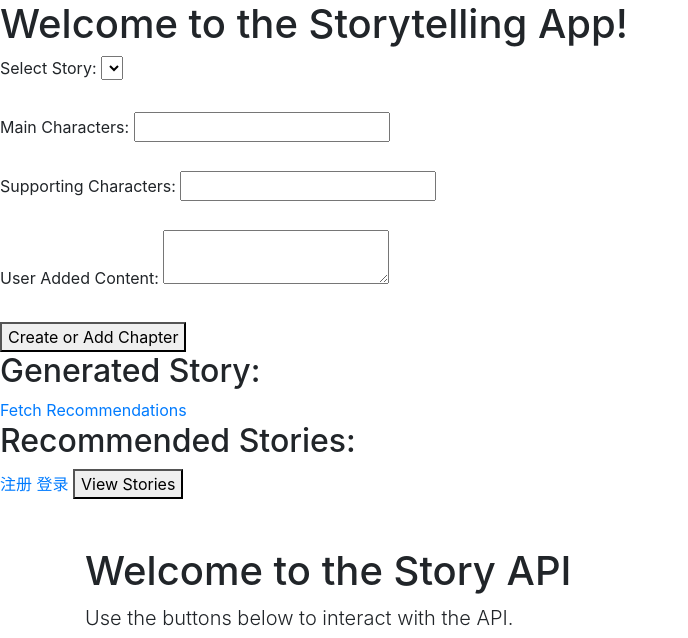
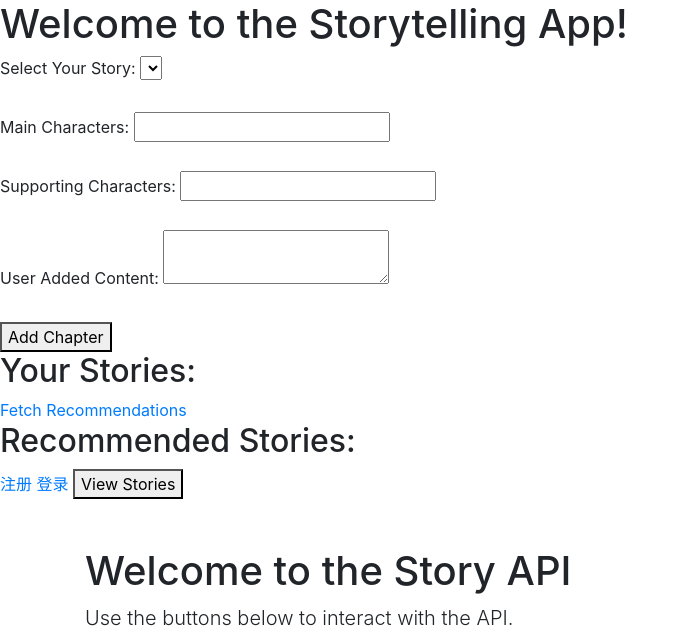
Before and after one commit to delinecnlin/kidstory_api, a Flask app: page / in a window 1280 px wide. Shown: the top 638 px of the page, without its empty margins (0-688 px from the left). Run offline with Flask 3, Linux system fonts and the light colour scheme; lists and menus that the app fills with data are empty; some libraries are stand-ins or nearby versions.

Commit message:
feat: Display user-created stories with covers and chapters, and update story selection UI

```diff
--- a/app/routes.py
+++ b/app/routes.py
@@ -242,11 +242,25 @@ def delete_chapter(id, chapter_id):
     db.session.commit()
     return '', 204
 
-@routes_bp.route('/api/stories/<int:id>/chapters/<int:chapter_id>/rewrite', methods=['POST'])
-def rewrite_chapter(id, chapter_id):
-    data = request.get_json()
-    chapter = Chapter.query.filter_by(story_id=id, id=chapter_id).first_or_404()
-    new_content = rewrite_chapter(id, chapter_id, data['preferences'])
-    chapter.body = new_content['body']
-    db.session.commit()
-    return jsonify({'id': chapter.id, 'title': chapter.title, 'body': chapter.body}), 200
+@routes_bp.route('/api/user_stories', methods=['GET'])
+def get_user_stories():
+    user_email = session.get('user', {}).get('email')
+    if not user_email:
+        return jsonify({'error': 'User not logged in'}), 401
+
+    user = User.query.filter_by(email=user_email).first()
+    if not user:
+        return jsonify({'error': 'User not found'}), 404
+
+    stories = Story.query.filter_by(user_id=user.id).all()
+    user_stories = []
+    for story in stories:
+        user_stories.append({
+            'id': story.id,
+            'title': story.title,
+            'body': story.body,
+            'image_url': story.image_url,
+            'chapters': [{'id': chapter.id, 'title': chapter.title, 'body': chapter.body} for chapter in story.chapters]
+        })
+
+    return jsonify(user_stories), 200
--- a/templates/index.html
+++ b/templates/index.html
@@ -8,7 +8,7 @@
 <body>
     <h1>Welcome to the Storytelling App!</h1>
     <form id="storyForm">
-        <label for="storySelect">Select Story:</label>
+        <label for="storySelect">Select Your Story:</label>
         <select id="storySelect" name="storySelect">
             <!-- Options will be populated by JavaScript -->
         </select><br><br>
@@ -18,10 +18,10 @@
         <input type="text" id="supporting_characters" name="supporting_characters"><br><br>
         <label for="user_added_content">User Added Content:</label>
         <textarea id="user_added_content" name="user_added_content"></textarea><br><br>
-        <button type="button" onclick="createOrAddChapter()">Create or Add Chapter</button>
+        <button type="button" onclick="createOrAddChapter()">Add Chapter</button>
     </form>
-    <h2>Generated Story:</h2>
-    <div id="generatedStory"></div>
+    <h2>Your Stories:</h2>
+    <div id="userStories"></div>
 
     <a href="/recommendations" id="fetchRecommendationsButton">Fetch Recommendations</a>
     <h2>Recommended Stories:</h2>
@@ -70,22 +70,30 @@
             }
         }
 
-        async function viewStories() {
-            const response = await fetch('/api/stories');
-            const stories = await response.json();
-            const storiesDiv = document.getElementById('viewStories');
-            storiesDiv.innerHTML = JSON.stringify(stories, null, 2);
-        }
-        document.addEventListener('DOMContentLoaded', async function() {
-            const response = await fetch('/api/stories');
-            const stories = await response.json();
+        async function fetchUserStories() {
+            const response = await fetch('/api/user_stories');
+            const userStories = await response.json();
+            const userStoriesDiv = document.getElementById('userStories');
             const storySelect = document.getElementById('storySelect');
-            stories.forEach(story => {
+            userStoriesDiv.innerHTML = '';
+            storySelect.innerHTML = '<option value="">Select a story</option>';
+
+            userStories.forEach(story => {
+                const storyDiv = document.createElement('div');
+                storyDiv.innerHTML = `<strong>Story ID:</strong> ${story.id}<br><strong>Title:</strong> ${story.title}<br><strong>Body:</strong> ${story.body}<br><img src="${story.image_url}" alt="Story Cover"><br><strong>Chapters:</strong><ul>`;
+                story.chapters.forEach(chapter => {
+                    storyDiv.innerHTML += `<li><strong>Chapter ID:</strong> ${chapter.id}<br><strong>Title:</strong> ${chapter.title}<br><strong>Body:</strong> ${chapter.body}</li>`;
+                });
+                storyDiv.innerHTML += `</ul>`;
+                userStoriesDiv.appendChild(storyDiv);
+
                 const option = document.createElement('option');
                 option.value = story.id;
                 option.text = `ID: ${story.id} - ${story.title}`;
                 storySelect.appendChild(option);
             });
+        }
+        document.addEventListener('DOMContentLoaded', fetchUserStories);
         });
 
         async function fetchRecommendations() {
```
